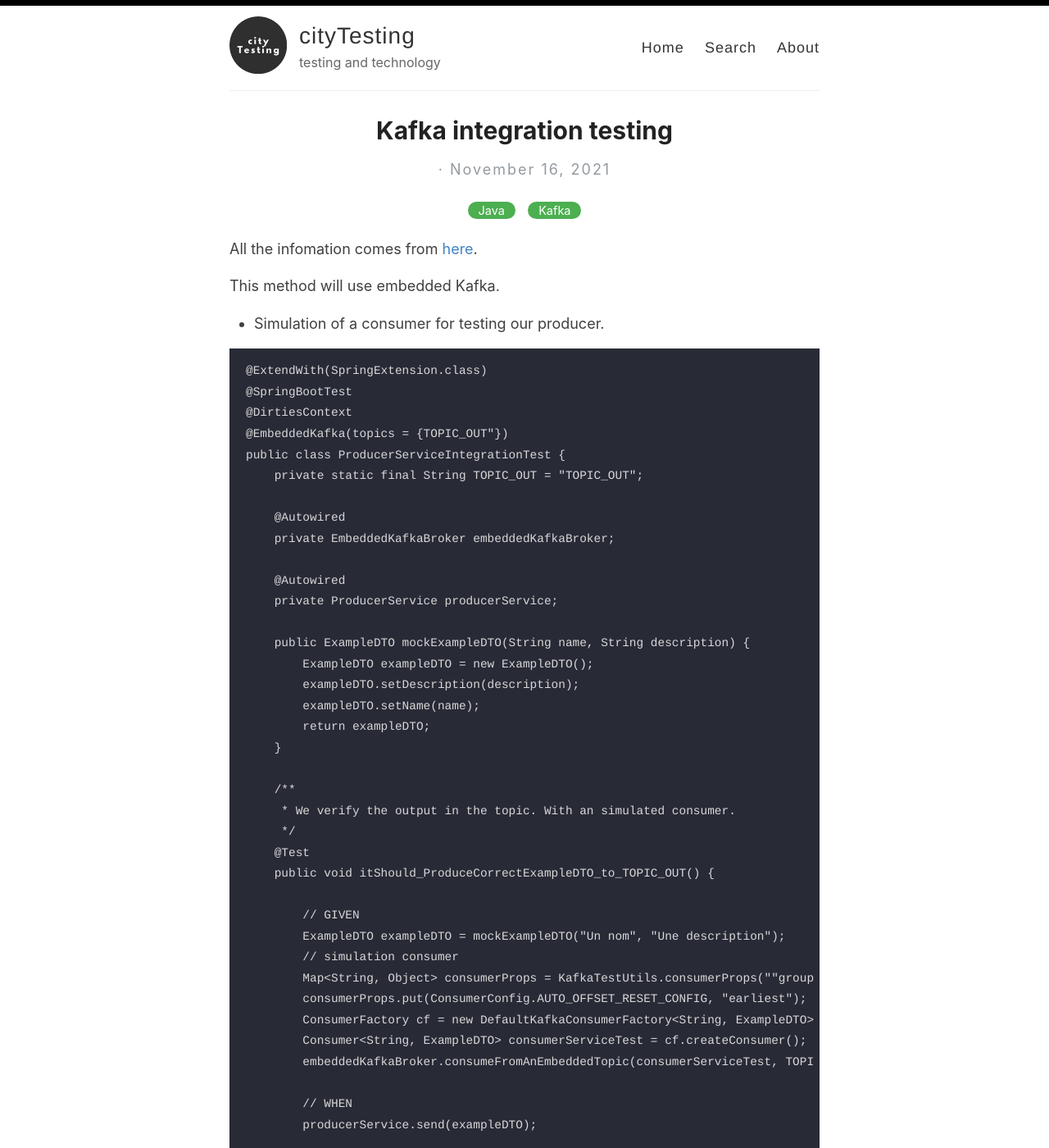
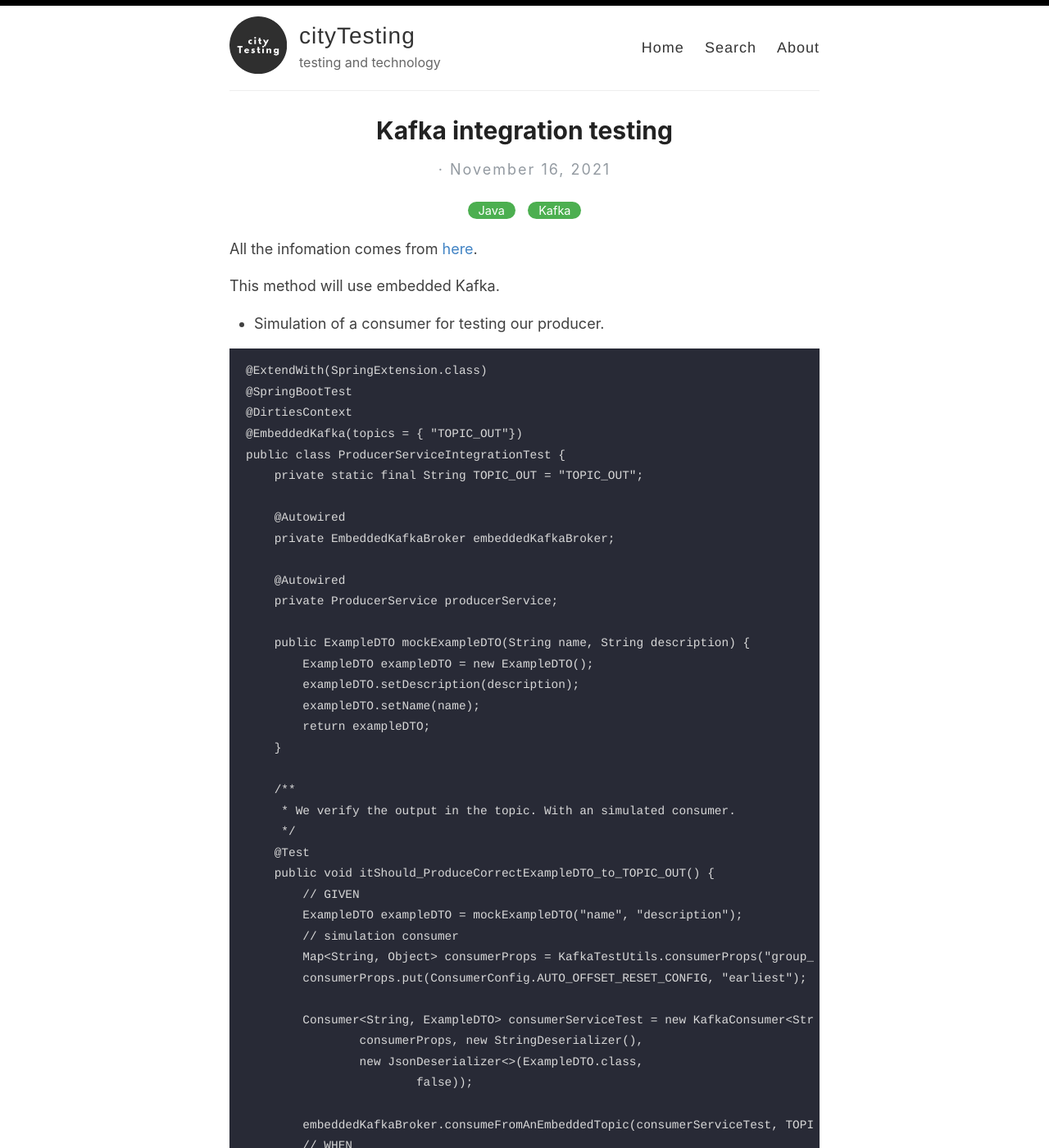
Before and after one commit to cityTesting/citytesting.github.io, a Jekyll site: the page built from _posts/2021-11-16-Integration-tests-with-kafka-java.md, in a window 1280 px wide and 1400 px high. Shown: the whole window at 82% size. Built offline with Jekyll 4.4.1, drawn with Linux system fonts in a browser that asks for light colours; some of the changed text lies outside the part shown.

Commit message:
Update 2021-11-16-Integration-tests-with-kafka-java.md

````diff
--- a/_posts/2021-11-16-Integration-tests-with-kafka-java.md
+++ b/_posts/2021-11-16-Integration-tests-with-kafka-java.md
@@ -13,7 +13,7 @@ This method will use embedded Kafka.
 @ExtendWith(SpringExtension.class)
 @SpringBootTest
 @DirtiesContext
-@EmbeddedKafka(topics = {TOPIC_OUT"})
+@EmbeddedKafka(topics = { "TOPIC_OUT"})
 public class ProducerServiceIntegrationTest {
     private static final String TOPIC_OUT = "TOPIC_OUT";
 
@@ -35,26 +35,28 @@ public class ProducerServiceIntegrationTest {
      */
     @Test
     public void itShould_ProduceCorrectExampleDTO_to_TOPIC_OUT() {
+        // GIVEN
+        ExampleDTO exampleDTO = mockExampleDTO("name", "description");
+        // simulation consumer
+        Map<String, Object> consumerProps = KafkaTestUtils.consumerProps("group_consumer_test", "false", embeddedKafkaBroker);
+        consumerProps.put(ConsumerConfig.AUTO_OFFSET_RESET_CONFIG, "earliest");
 
-        // GIVEN
-        ExampleDTO exampleDTO = mockExampleDTO("Un nom", "Une description");
-        // simulation consumer
-        Map<String, Object> consumerProps = KafkaTestUtils.consumerProps(""group"", "false", embeddedKafkaBroker);
-        consumerProps.put(ConsumerConfig.AUTO_OFFSET_RESET_CONFIG, "earliest");
-        ConsumerFactory cf = new DefaultKafkaConsumerFactory<String, ExampleDTO>(consumerProps, new StringDeserializer(), new JsonDeserializer<>(ExampleDTO.class, false));
-        Consumer<String, ExampleDTO> consumerServiceTest = cf.createConsumer();
+        Consumer<String, ExampleDTO> consumerServiceTest = new KafkaConsumer<String, ExampleDTO>(
+                consumerProps, new StringDeserializer(),
+                new JsonDeserializer<>(ExampleDTO.class,
+                        false));
+
         embeddedKafkaBroker.consumeFromAnEmbeddedTopic(consumerServiceTest, TOPIC_OUT);
-
         // WHEN
         producerService.send(exampleDTO);
-
         // THEN
         ConsumerRecord<String, ExampleDTO> consumerRecordOfExampleDTO = KafkaTestUtils.getSingleRecord(consumerServiceTest, TOPIC_OUT);
         ExampleDTO valueReceived = consumerRecordOfExampleDTO.value();
 
-        assertEquals("Une description", valueReceived.getDescription());
-        assertEquals("Un nom", valueReceived.getName());
+        assertEquals("description", valueReceived.getDescription());
+        assertEquals("name", valueReceived.getName());
 
         consumerServiceTest.close();
     }
+}
   ```
````
